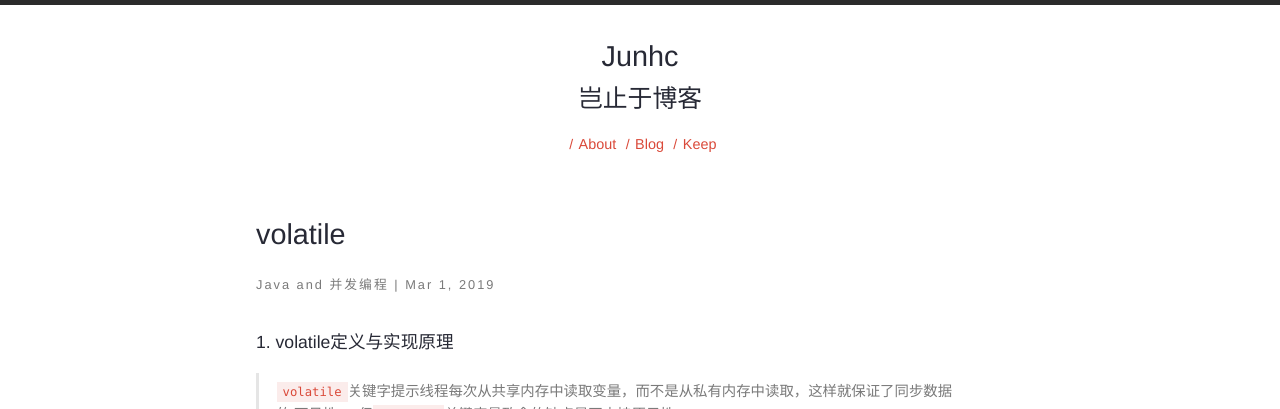
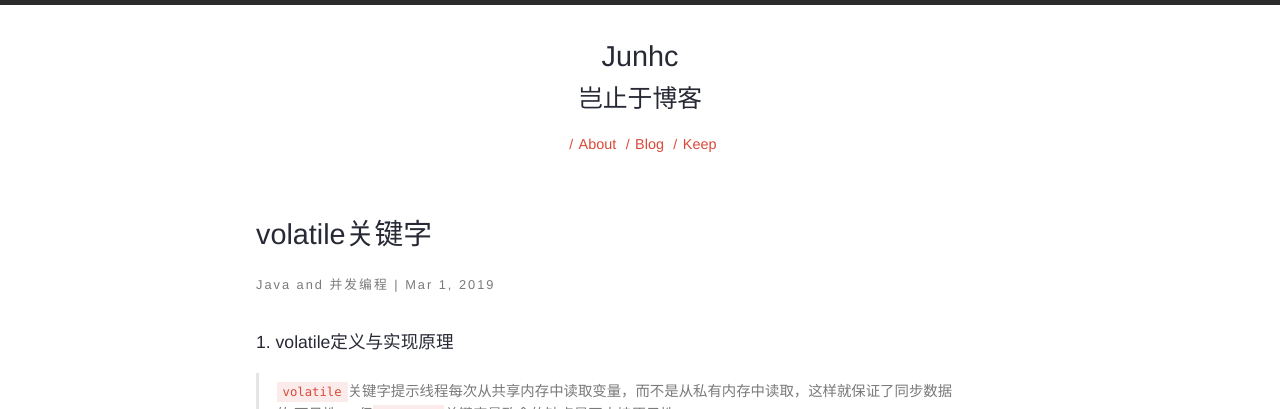
Before and after one commit to junhc/junhc.github.io, a Jekyll site: the page built from _posts/2019-03-01-volatile.md, in a window 1280 px wide. Shown: the top 409 px of the page. Built offline with Jekyll 4.4.1, drawn with Linux system fonts in a browser that asks for light colours; Markdown is read by kramdown in place of the engine named in the settings.

Commit message:
更新文档

```diff
--- a/_posts/2019-03-01-volatile.md
+++ b/_posts/2019-03-01-volatile.md
@@ -1,8 +1,8 @@
 ---
 layout: post
-title: "volatile"
+title: "volatile关键字"
 date: 2019-03-01 10:41:08
-description: "volatile"
+description: "volatile关键字"
 categories:
 - Java
 - 并发编程
```
Also changed, not shown: _posts/2019-03-07-singleton.md (+1 -1 lines).
